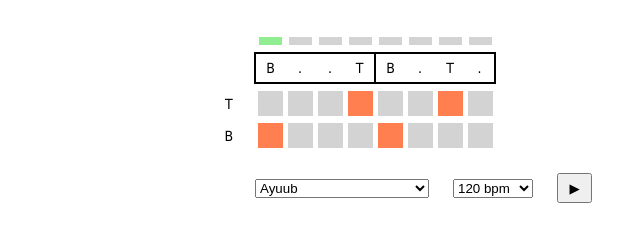
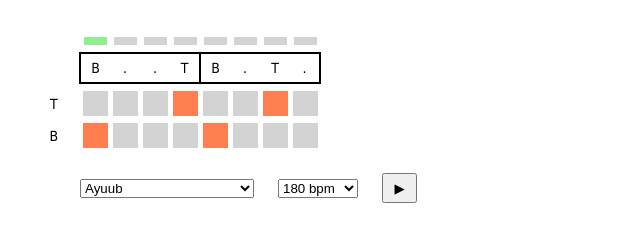
Before and after one commit to for-example/drum, a plain HTML site: page index.html in a window 1280 px wide. Shown: the whole page, without its empty margins (110-750 px from the left). Drawn offline with Linux system fonts and the light colour scheme.

Commit message:
layout, default tempo

```diff
--- a/css/drum.css
+++ b/css/drum.css
@@ -5,7 +5,7 @@ body {
 
 
 #dashboard   {
-  width      : 650px;
+  width      : 1000px;
   margin     : auto;
   margin-top : 30px;
 }
--- a/js/drum.js
+++ b/js/drum.js
@@ -23,7 +23,7 @@ initModule = function (  ) {
     tone[i] = new Audio('audio/tone.mp3');
   }
 
-  var tempos = [120,132,144,156,168,176,180,240,360,480];
+  var tempos = [120,144,180,240,300,360,480];
 
 /* state variables */
   var playing = false;
@@ -31,7 +31,7 @@ initModule = function (  ) {
   var timer;
   var current_rhythm;
   var beats_per_measure;
-  var tempo;
+  var tempo = 180;
 
   /* setup */
   setup_global = function() {
@@ -96,7 +96,7 @@ initModule = function (  ) {
       html += '<option value="'+ tempos[i] +'" >'+ tempos[i] +' bpm</option>';
     }
     $("#tempo").html(html);
-    $("#tempo").val(tempo)
+    $("#tempo").val(tempo);
     //----------- end html structures
 
     //----------- highlighting
```
